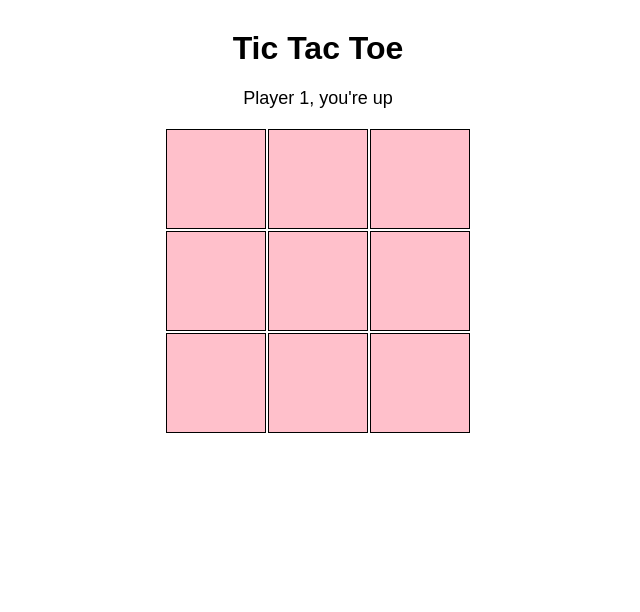
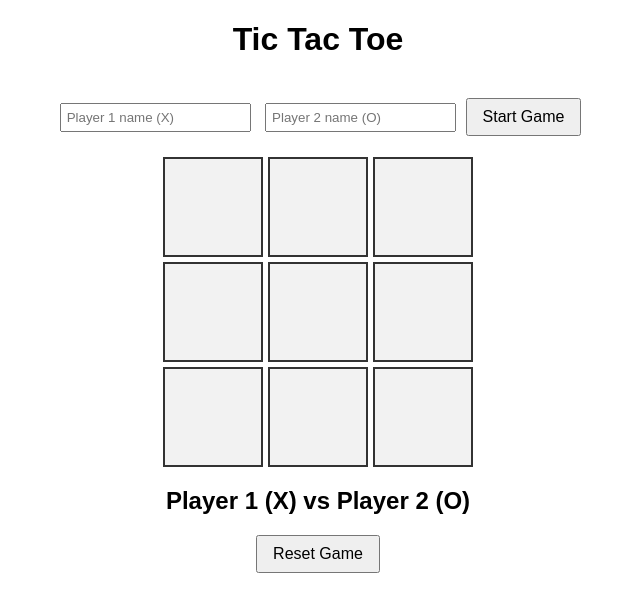
Before and after one commit to acciojob/tictactoe-Sivabandaru26, a website: page main.html in a window 1280 px wide. Both pictures are taken after a click on the button "Start Game". Shown: the whole page, without its empty margins (322-962 px from the left). Drawn offline with Linux system fonts and the light colour scheme.

Commit message:
created a submission

```diff
--- a/main.html
+++ b/main.html
@@ -1,3 +1,4 @@
+
 <!DOCTYPE html>
 <html lang="en">
 <head>
@@ -7,130 +8,133 @@
     body {
       font-family: Arial, sans-serif;
       text-align: center;
+      margin-top: 20px;
     }
-    .container {
-      margin-top: 30px;
+    h1 {
+      margin-bottom: 20px;
     }
-    .hide {
-      display: none;
+    .players {
+      margin-bottom: 20px;
     }
-    .board {
+    input {
+      margin: 5px;
+      padding: 5px;
+    }
+    .grid {
       display: grid;
       grid-template-columns: repeat(3, 100px);
       grid-template-rows: repeat(3, 100px);
-      gap: 2px;
+      gap: 5px;
+      justify-content: center;
       margin: 20px auto;
-      width: max-content;
     }
     .cell {
-      background: pink;
-      border: 1px solid black;
-      font-size: 2rem;
       display: flex;
       align-items: center;
       justify-content: center;
+      font-size: 2em;
+      border: 2px solid #333;
       cursor: pointer;
+      background: #f2f2f2;
     }
-    .message {
-      font-size: 18px;
-      margin: 15px 0;
+    .cell.taken {
+      cursor: not-allowed;
+    }
+    #result {
+      margin-top: 20px;
+      font-size: 1.5em;
+      font-weight: bold;
+    }
+    button {
+      margin-top: 20px;
+      padding: 8px 15px;
+      font-size: 1em;
     }
   </style>
 </head>
 <body>
-  <div class="container">
-    <!-- Input Form -->
-    <form id="player-form">
-      <h2>Tic Tac Toe</h2>
-      <label>Player 1 <input type="text" id="player-1" placeholder="enter name"></label><br><br>
-      <label>Player 2 <input type="text" id="player-2" placeholder="enter name"></label><br><br>
-      <button type="submit" id="submit">Start Game</button>
-    </form>
+  <h1>Tic Tac Toe</h1>
 
-    <!-- Game Area -->
-    <div id="game-area" class="hide">
-      <h1>Tic Tac Toe</h1>
-      <div class="message" id="message"></div>
-      <div class="board" id="board"></div>
-    </div>
+  <div class="players">
+    <input type="text" id="player1" placeholder="Player 1 name (X)">
+    <input type="text" id="player2" placeholder="Player 2 name (O)">
+    <button onclick="startGame()">Start Game</button>
   </div>
 
+  <div class="grid" id="grid"></div>
+  <div id="result"></div>
+  <button onclick="resetGame()">Reset Game</button>
+
   <script>
-    const form = document.getElementById("player-form");
-    const gameArea = document.getElementById("game-area");
-    const board = document.getElementById("board");
-    const message = document.getElementById("message");
+    let currentPlayer = "X";
+    let board = Array(9).fill("");
+    let gameActive = false;
 
-    let player1 = "", player2 = "";
-    let currentPlayer = "";
-    let currentSymbol = "X";
-    let moves = Array(9).fill(null);
+    function startGame() {
+      const p1 = document.getElementById("player1").value || "Player 1";
+      const p2 = document.getElementById("player2").value || "Player 2";
+      document.getElementById("result").textContent = `${p1} (X) vs ${p2} (O)`;
+      gameActive = true;
+      createBoard();
+    }
 
-    const winningCombos = [
-      [0,1,2],[3,4,5],[6,7,8], // rows
-      [0,3,6],[1,4,7],[2,5,8], // cols
-      [0,4,8],[2,4,6]          // diagonals
-    ];
-
-    form.addEventListener("submit", e => {
-      e.preventDefault();
-      player1 = document.getElementById("player-1").value || "Player 1";
-      player2 = document.getElementById("player-2").value || "Player 2";
-      currentPlayer = player1;
-      currentSymbol = "X";
-      form.classList.add("hide");
-      gameArea.classList.remove("hide");
-      message.innerText = `${currentPlayer}, you're up`;
-
-      // create board
-      board.innerHTML = "";
-      for(let i=0;i<9;i++){
+    function createBoard() {
+      const grid = document.getElementById("grid");
+      grid.innerHTML = "";
+      board.fill("");
+      for (let i = 0; i < 9; i++) {
         const cell = document.createElement("div");
         cell.classList.add("cell");
-        cell.id = i+1;
-        cell.addEventListener("click", handleMove, { once: true });
-        board.appendChild(cell);
+        cell.setAttribute("data-index", i);
+        cell.addEventListener("click", makeMove);
+        grid.appendChild(cell);
       }
-    });
+    }
 
-    function handleMove(e){
-      const cell = e.target;
-      const index = parseInt(cell.id)-1;
+    function makeMove(event) {
+      if (!gameActive) return;
+      const index = event.target.getAttribute("data-index");
+      if (board[index] !== "") return;
 
-      moves[index] = currentSymbol;
-      cell.innerText = currentSymbol;
+      board[index] = currentPlayer;
+      event.target.textContent = currentPlayer;
+      event.target.classList.add("taken");
 
-      if(checkWinner()){
-        message.innerText = `${currentPlayer}, congratulations you won!`;
-        endGame();
+      if (checkWinner()) {
+        const winnerName = currentPlayer === "X"
+          ? (document.getElementById("player1").value || "Player 1")
+          : (document.getElementById("player2").value || "Player 2");
+        document.getElementById("result").textContent = `${winnerName} wins!`;
+        gameActive = false;
         return;
       }
 
-      if(moves.every(m => m!==null)){
-        message.innerText = "It's a draw!";
+      if (!board.includes("")) {
+        document.getElementById("result").textContent = "It's a draw!";
+        gameActive = false;
         return;
       }
 
-      // switch turns
-      if(currentSymbol==="X"){
-        currentSymbol="O";
-        currentPlayer=player2;
-      } else {
-        currentSymbol="X";
-        currentPlayer=player1;
-      }
-      message.innerText = `${currentPlayer}, you're up`;
+      currentPlayer = currentPlayer === "X" ? "O" : "X";
     }
 
-    function checkWinner(){
-      return winningCombos.some(combo =>
-        combo.every(index => moves[index]===currentSymbol)
+    function checkWinner() {
+      const winPatterns = [
+        [0,1,2],[3,4,5],[6,7,8],
+        [0,3,6],[1,4,7],[2,5,8],
+        [0,4,8],[2,4,6]
+      ];
+      return winPatterns.some(pattern =>
+        pattern.every(index => board[index] === currentPlayer)
       );
     }
 
-    function endGame(){
-      const cells = document.querySelectorAll(".cell");
-      cells.forEach(cell => cell.removeEventListener("click", handleMove));
+    function resetGame() {
+      gameActive = false;
+      currentPlayer = "X";
+      document.getElementById("result").textContent = "";
+      document.getElementById("grid").innerHTML = "";
+      board.fill("");
     }
   </script>
 </body>
```
